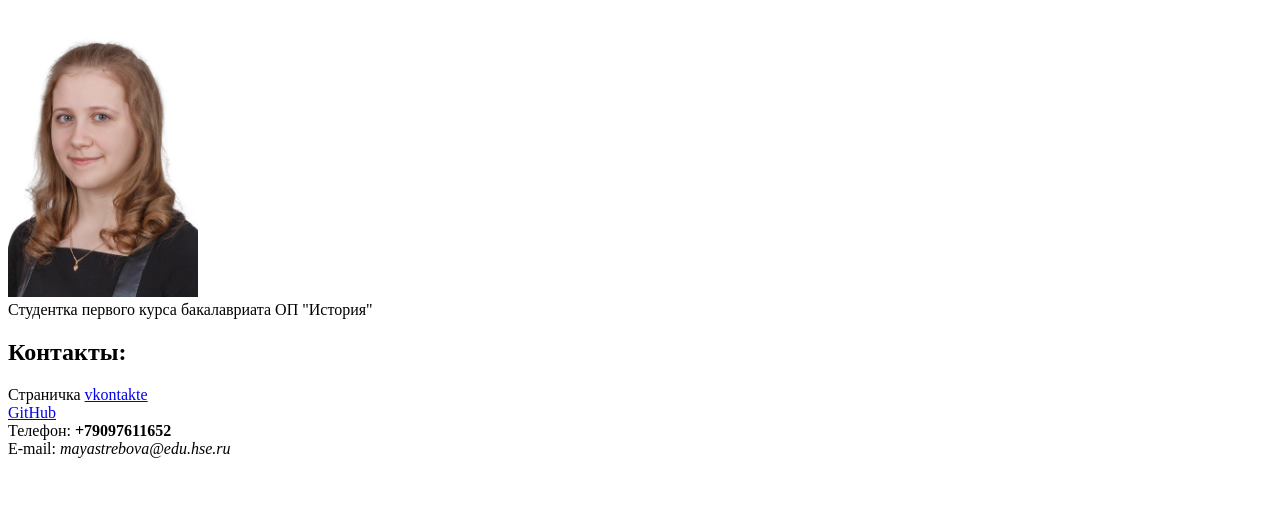
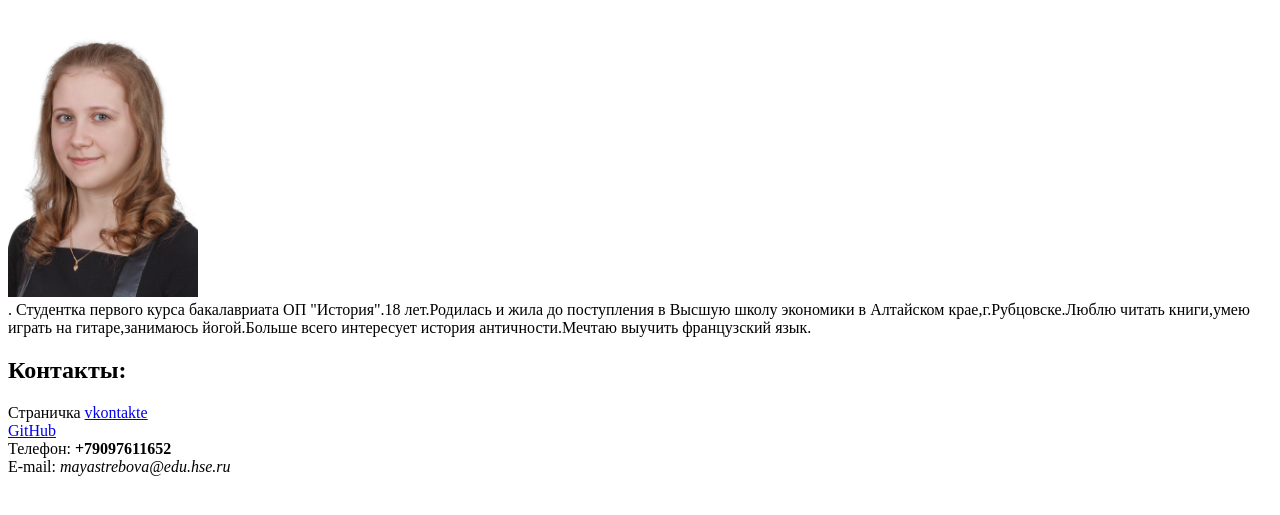
Before and after one commit to marieyastrebova/marieyastrebova.github.io, a plain HTML site: page index.html in a window 1280 px wide. Shown: the part 61-576 px from the top of the page. Drawn offline with Linux system fonts and the light colour scheme.

Commit message:
Update index.html

```diff
--- a/index.html
+++ b/index.html
@@ -8,7 +8,7 @@
       <left><h1>Ястребова Мария</h1></left>
       <left><img alt="Это я" width="15%" src="me.jpg"></left>
       <br/>
-      Студентка первого курса бакалавриата ОП "История"
+.      Студентка первого курса бакалавриата ОП "История".18 лет.Родилась и жила до поступления в Высшую школу экономики в Алтайском крае,г.Рубцовске.Люблю читать книги,умею играть на гитаре,занимаюсь йогой.Больше всего интересует история античности.Мечтаю выучить французский язык.
       <h2>Контакты:</h2>
       Страничка <a href=https://vk.com/marieyastrebova>vkontakte</a>
       <br/>
```
